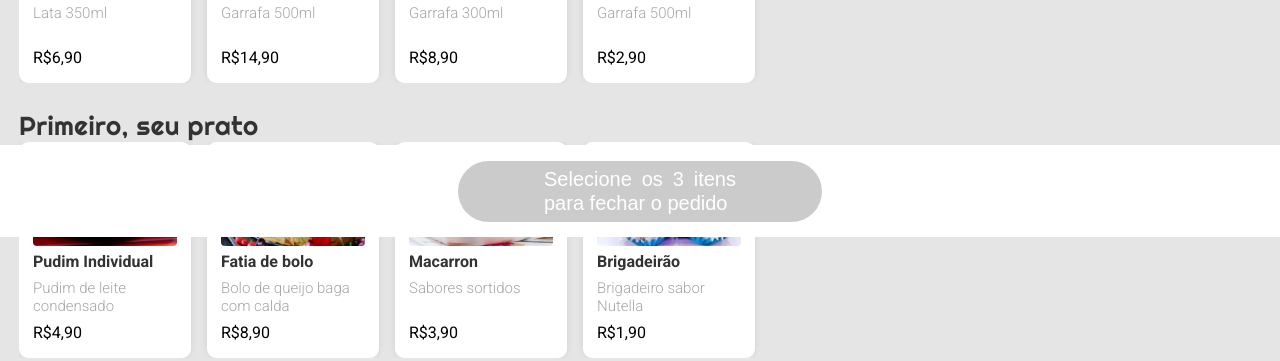
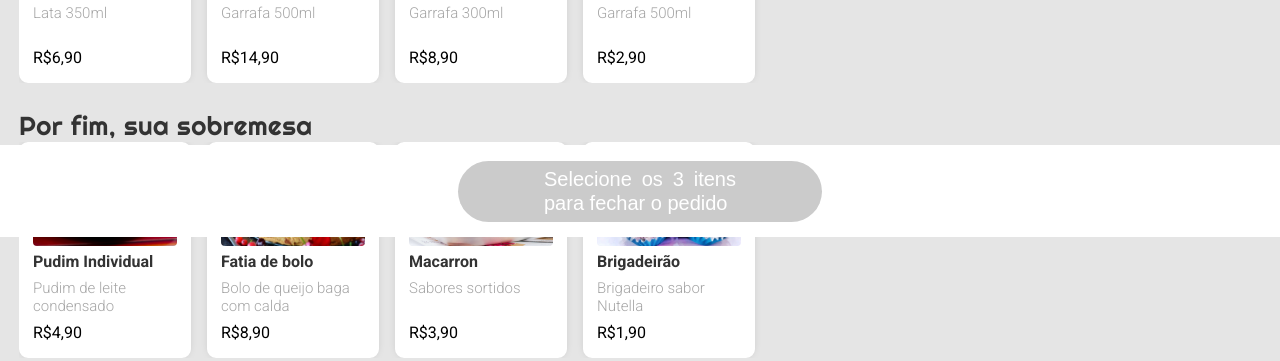
Before and after one commit to dayanecol/projeto3-driveneats, a plain HTML site: page index.html in a window 1280 px wide. Shown: the part 563-924 px from the top of the page. Drawn offline with nearby package versions, Linux system fonts and the light colour scheme.

Commit message:
Versao final corrigida

```diff
--- a/index.html
+++ b/index.html
@@ -168,7 +168,7 @@
       </div>
       <div class="third_order">
         <div class="order_title">
-          <h4>Primeiro, seu prato</h4>
+          <h4>Por fim, sua sobremesa</h4>
         </div>
         <div class="options">
           <div class="option" onclick="selecionarSobremesa(this),tresPedidos()">
```
